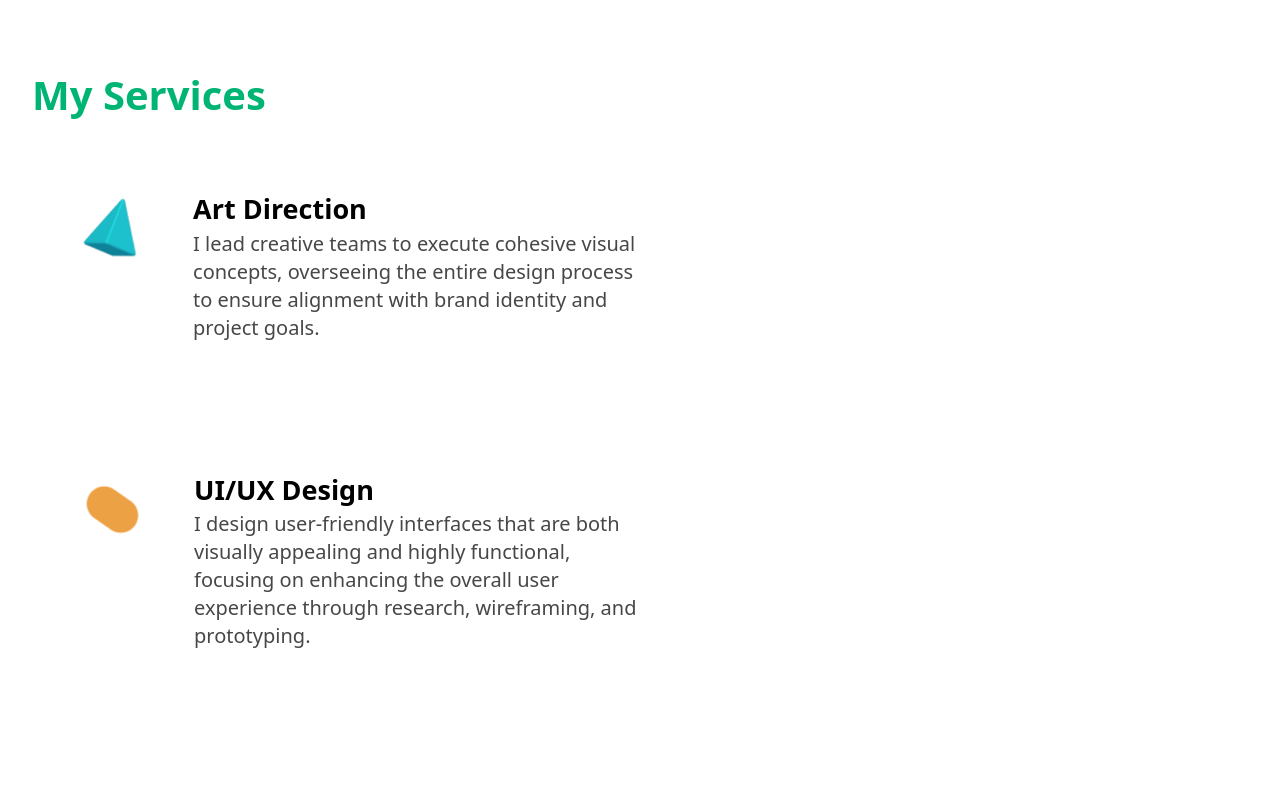
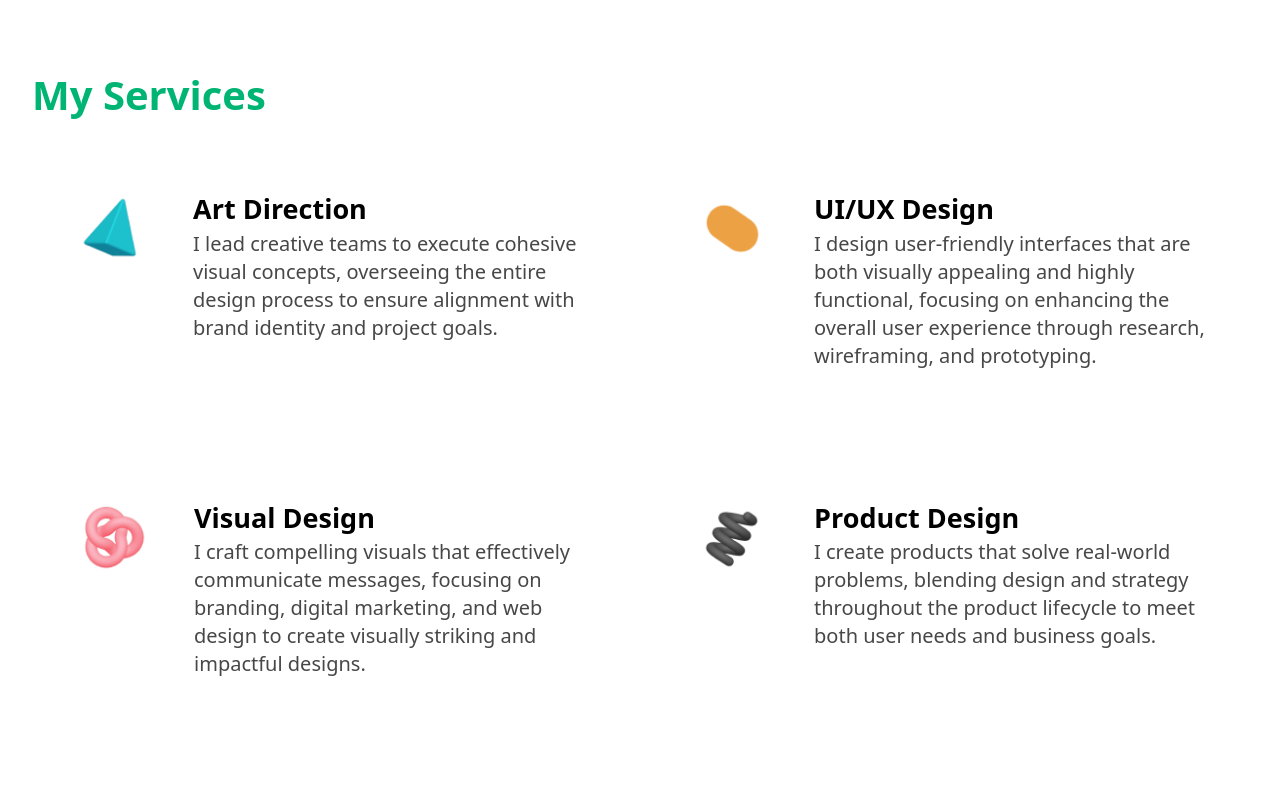
Before and after one commit to mmustaphak/belsoft-systems, a React (Vite) app: page / in a window 1280 px wide. Shown: the part 700-1485 px from the top of the page. Built offline with nearby package versions, Linux system fonts and the light colour scheme.

Commit message:
Finished the layout of the mapped services data

```diff
--- a/src/components/Services.jsx
+++ b/src/components/Services.jsx
@@ -46,7 +46,7 @@ export default function Services() {
     return (
         <section className="mt-[108px]">
             <h1 className="font-bold text-[2.5rem] text-project-green">My Services</h1>
-            <div>
+            <div className="grid grid-cols-2 gap-x-6">
                 {renderedServices}
             </div>
         </section>
```
